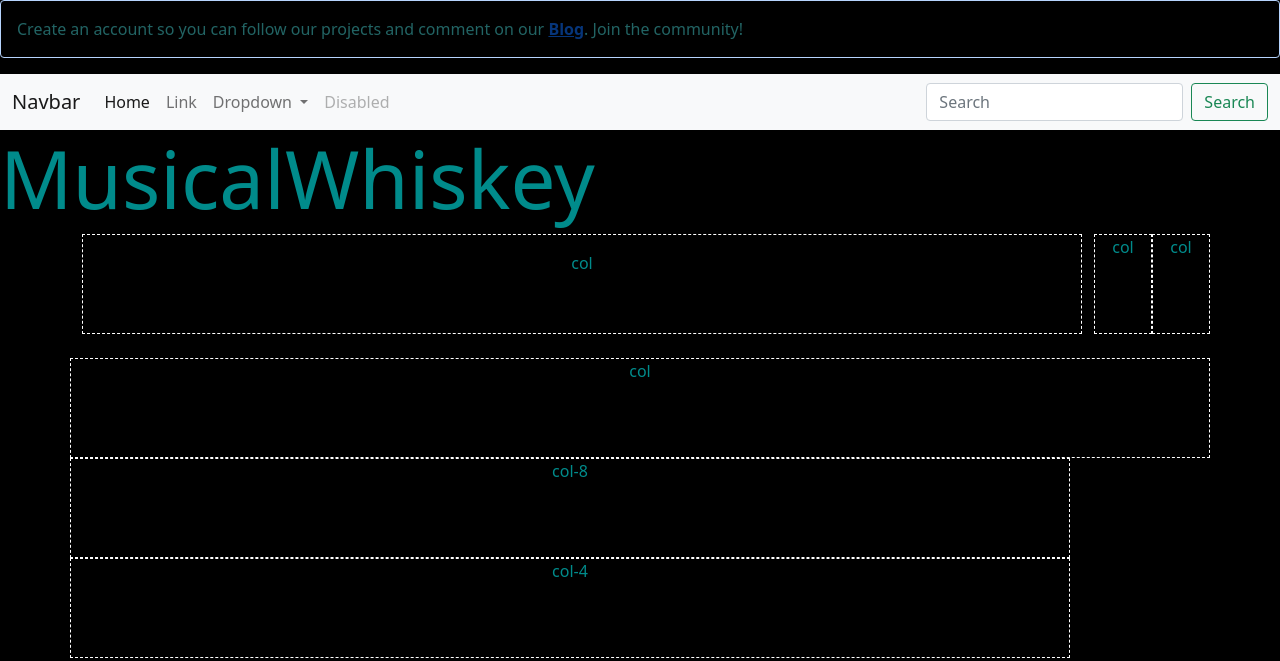
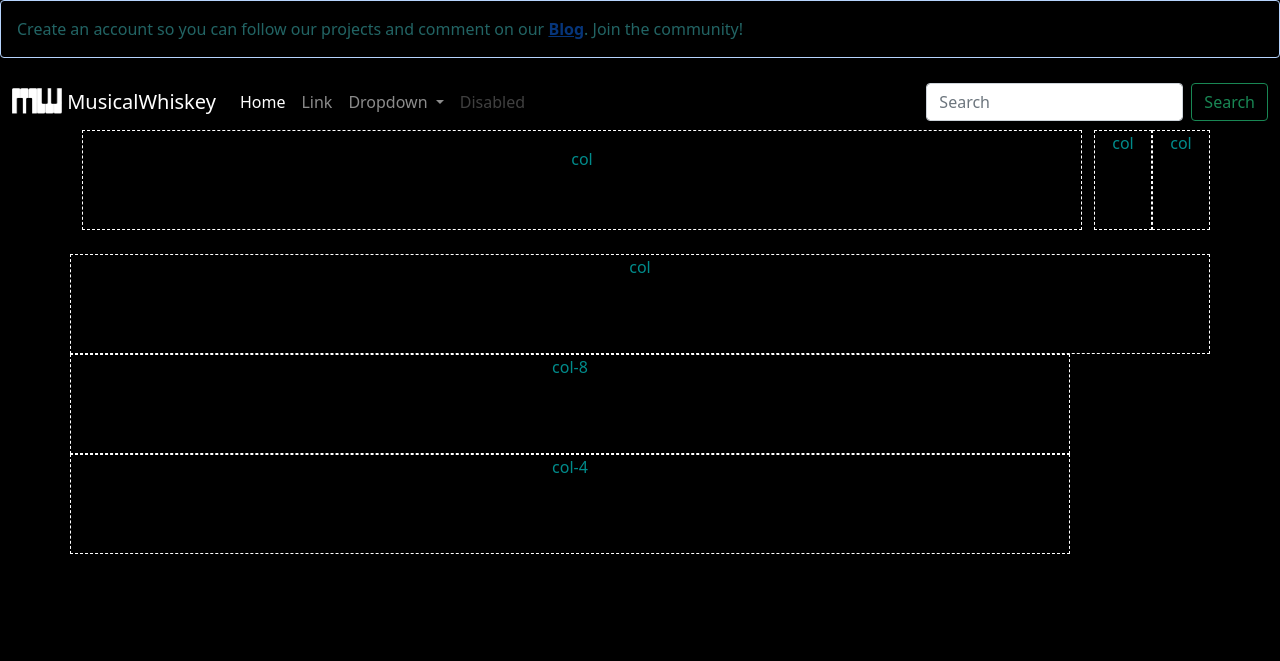
Before and after one commit to MusicalWhiskey/Riggs_Jake_SBA, a plain HTML site: page pages/index.html in a window 1280 px wide. Drawn offline with Linux system fonts and the light colour scheme.

Commit message:
nav bar color and alignment fixes

```diff
--- a/pages/index.html
+++ b/pages/index.html
@@ -21,9 +21,10 @@
         Create an account so you can follow our projects and comment on our <a href="#" class="alert-link">Blog</a>. Join the community!
       </div>
 
-      <nav class="navbar navbar-expand-lg navbar-light bg-light">
+      <nav class="navbar navbar-expand-lg navbar-dark bg-black">
         <div class="container-fluid">
-          <a class="navbar-brand" href="#">Navbar</a>
+          <a class="navbar-brand" href="#"><img src="../images/MW_Logo.jpg" alt="" width="50" height="auto" class="d-inline-block align-text-top">
+            MusicalWhiskey</a>
           <button class="navbar-toggler" type="button" data-bs-toggle="collapse" data-bs-target="#navbarSupportedContent" aria-controls="navbarSupportedContent" aria-expanded="false" aria-label="Toggle navigation">
             <span class="navbar-toggler-icon"></span>
           </button>
@@ -59,7 +60,7 @@
       </nav>
 
 
-    <h1 i class="display-1">MusicalWhiskey</h1>
+    <!-- <h1 i class="display-1">MusicalWhiskey</h1> -->
 
     <div class="container text-center">
         <div class="row gy-4">
--- a/styles/style_sba.css
+++ b/styles/style_sba.css
@@ -26,3 +26,7 @@ body {
 .navbar-brand {
 
 }
+
+.navbar-dark {
+    text-decoration: darkcyan;
+}
```
Also changed, not shown: images/MW Logo Black Background.jpg (added), images/MW_Logo.jpg (added).
